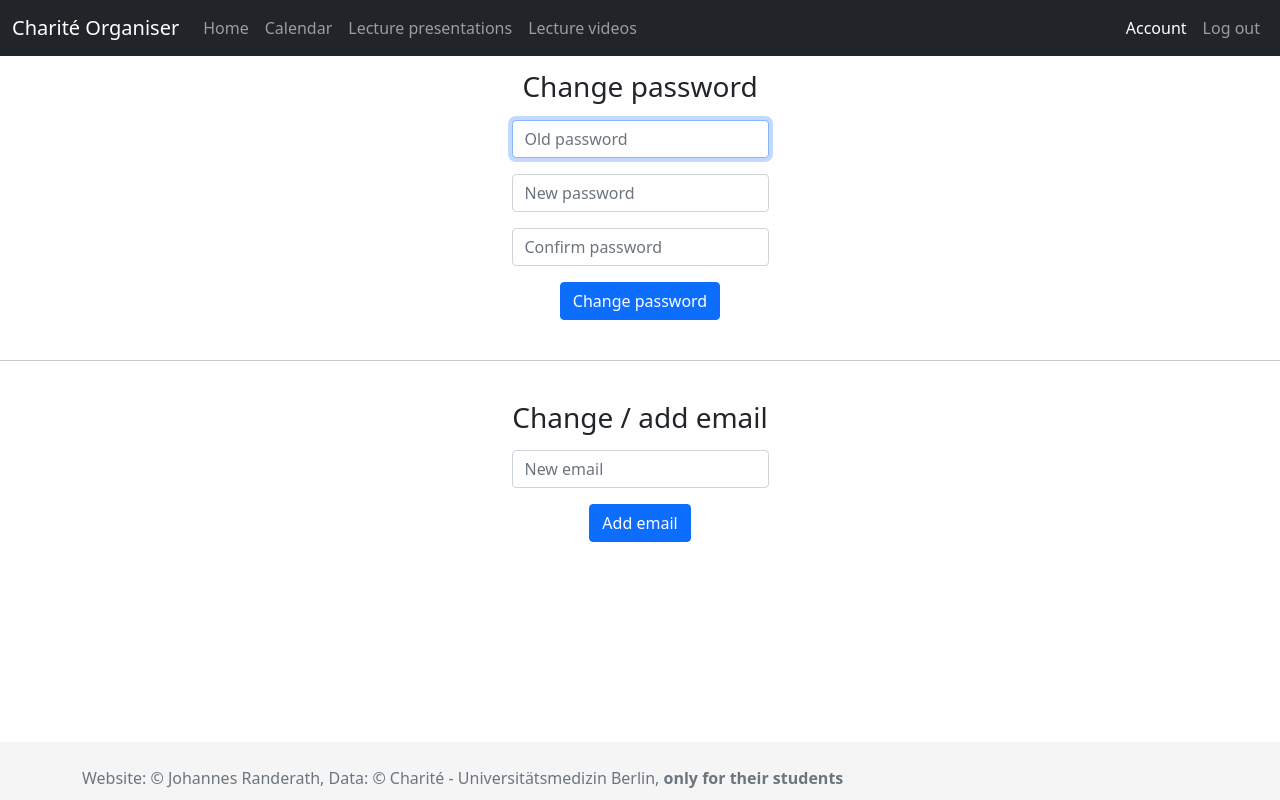
After one commit to JohannesRanderath/StudyProblems, a Flask app: page /account in a window 1280 px wide. The commit adds this page. Run offline with Flask 2, Linux system fonts and the light colour scheme; a user stored in the database is signed in.

Commit message:
Added account page template and functionality to change password

```diff
--- a/app.py
+++ b/app.py
@@ -26,6 +26,12 @@ mail = Mail(app)
 @is_logged_in
 def home():
     return render_template("index.html", messages=[])
+
+
+@app.route("/account", methods=["POST", "GET"])
+@is_logged_in
+def account():
+    return render_template("account.html")
 
 
 @app.route("/logout")
--- /dev/null
+++ b/templates/account.html
@@ -0,0 +1,34 @@
+{% extends "layout/layout.html" %}
+
+
+{% block title %} Account {% endblock %}
+
+{% block navitems %} {% include "layout/nav_items_logged_in.html" %} {% endblock %}
+
+{% block main %}
+
+    <h3>Change password</h3>
+    <form action="/changepassword" method="post">
+        <div class="form-group">
+            <input class="form-control" autofocus type="password" name="old_password" placeholder="Old password" required>
+        </div>
+        <div class="form-group">
+            <input class="form-control" type="password" name="new_password" placeholder="New password" required>
+        </div>
+        <div class="form-group">
+            <input class="form-control" type="password" name="confirmation" placeholder="Confirm password" required>
+        </div>
+        <button class="btn btn-primary" type="submit">Change password</button>
+    </form>
+    <br>
+    <hr>
+    <br>
+    <h3>Change / add email</h3>
+    <form action="/changeemail" method="post">
+        <div class="form-group">
+            <input class="form-control" autocomplete="off" name="new_email" placeholder="New email" type="text" required>
+        </div>
+        <button class="btn btn-primary" type="submit">Add email</button>
+    </form>
+
+{% endblock %}
--- a/templates/layout/nav_items_logged_in.html
+++ b/templates/layout/nav_items_logged_in.html
@@ -1,7 +1,7 @@
 <ul class="navbar-nav me-auto">
     <!-- nav items left -->
     <li class="nav-item">
-        <a {% if request.url_rule.endpoint == "index" %} class="nav-link active"
+        <a {% if request.url_rule.endpoint == "home" %} class="nav-link active"
             {% else %} class="nav-link" {% endif %} href="/">Home</a>
     </li>
     <li class="nav-item">
@@ -21,6 +21,9 @@
 <ul class="navbar-nav ms-auto">
     <!-- nav items right -->
     <li class="nav-item">
+        <a {% if request.url_rule.endpoint == "account" %} class="nav-link active" {% else %} class="nav-link" {% endif %} href="/account">Account</a>
+    </li>
+    <li class="nav-item">
         <a class="nav-link" href="/logout">Log out</a>
     </li>
 </ul>
```
